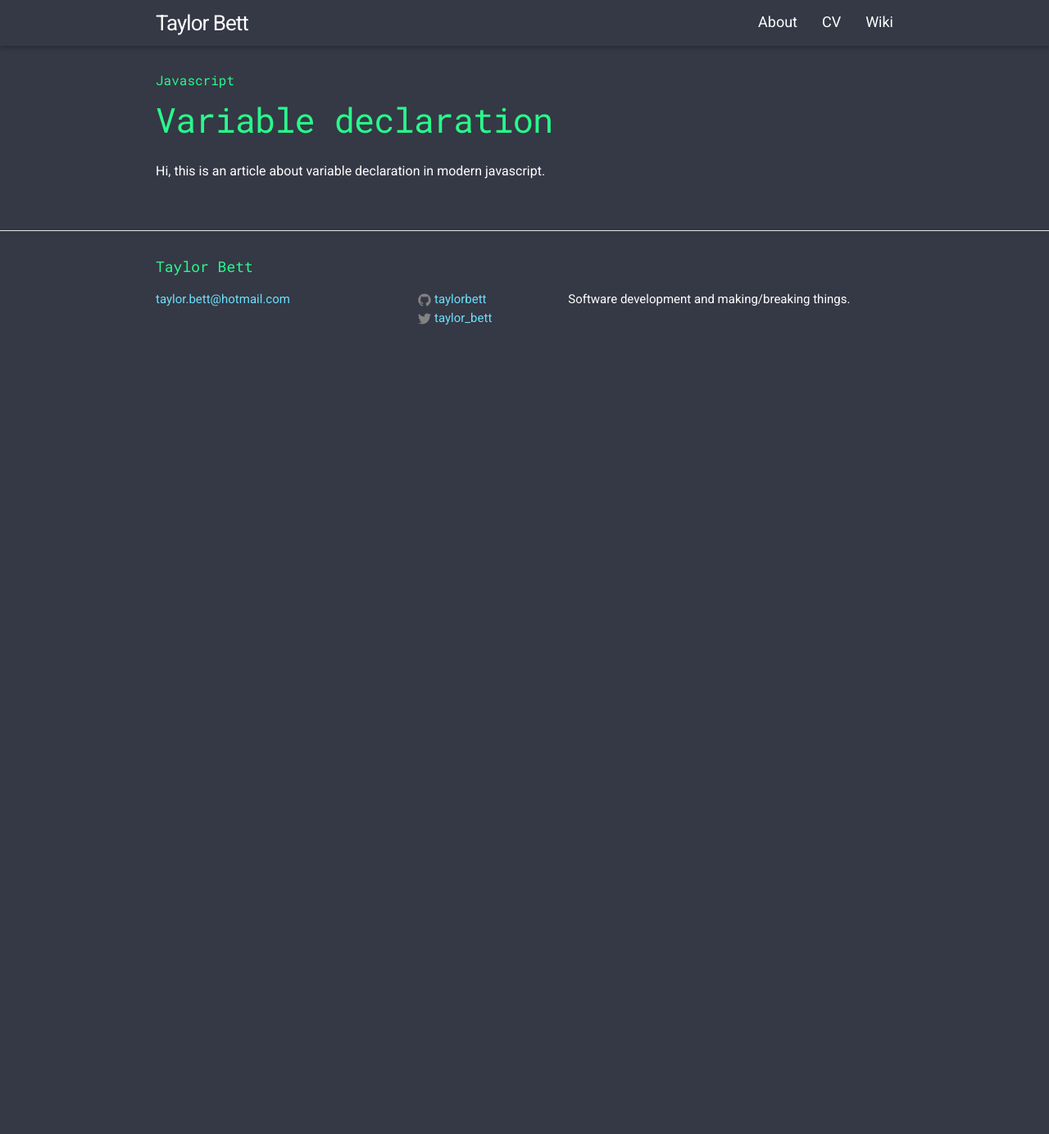
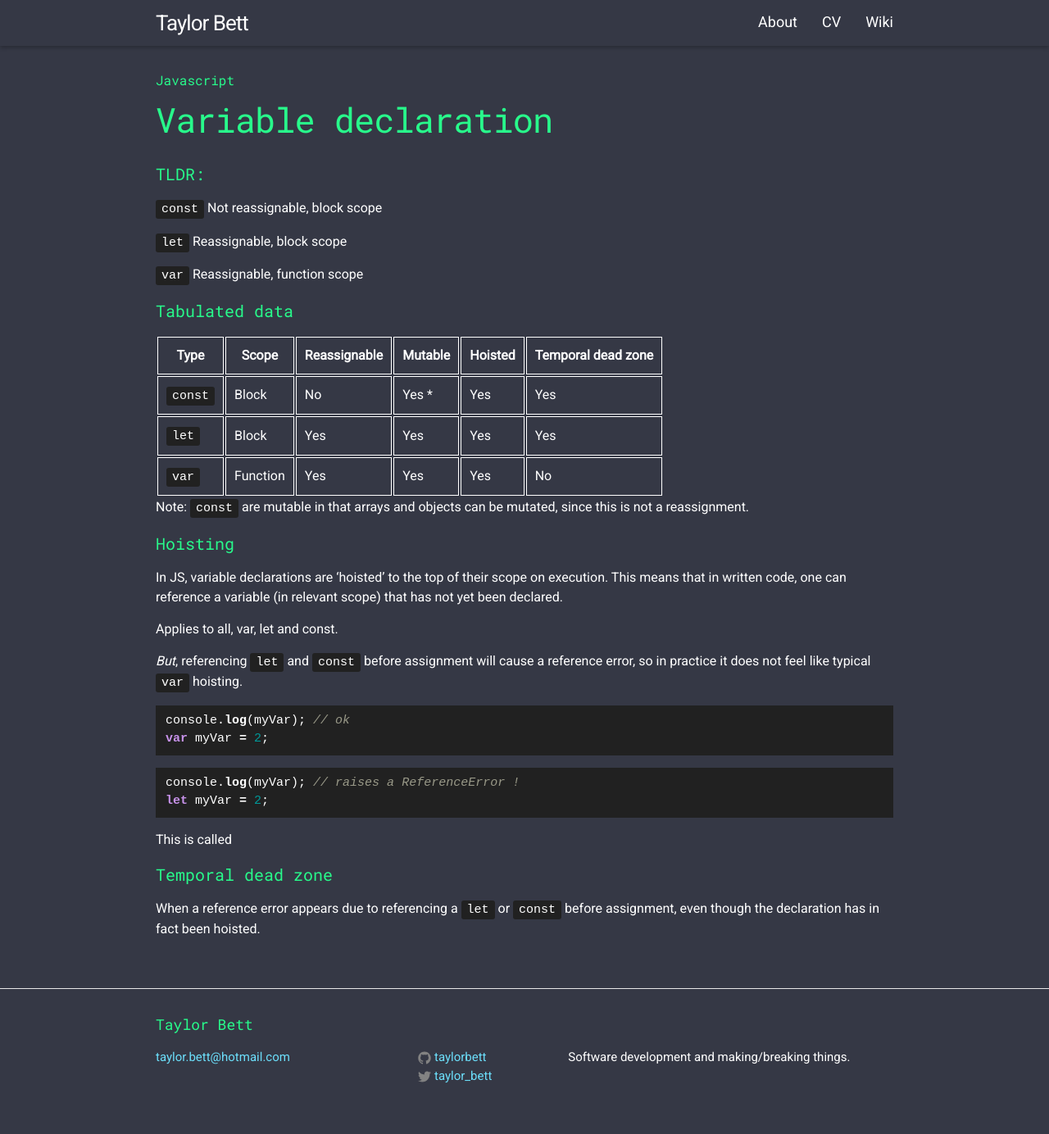
Before and after one commit to TaylorBett/taylorbett.github.io, a Jekyll site: the page built from wiki/js/variable-declaration.md, in a window 1280 px wide. Shown: the whole page at 82% size. Built offline with Jekyll 4.4.1, drawn with Linux system fonts in a browser that asks for light colours; before the commit the page ends 900 px from its top, so only the background shows below that.

Commit message:
Add variable declaration wiki page

````diff
--- a/wiki/js/variable-declaration.md
+++ b/wiki/js/variable-declaration.md
@@ -7,4 +7,45 @@ parent:
     link: /wiki/javascript
 ---
 
-Hi, this is an article about variable declaration in modern javascript.
+#### TLDR:
+
+`const` Not reassignable, block scope
+
+`let` Reassignable, block scope
+
+`var` Reassignable, function scope
+
+#### Tabulated data
+
+| Type          | Scope    | Reassignable  | Mutable     | Hoisted      | Temporal dead zone |
+| ------------- |----------|---------------|
+| `const`       | Block    | No            | Yes *       | Yes          | Yes                |
+| `let`         | Block    | Yes           | Yes         | Yes          | Yes                |
+| `var`         | Function | Yes           | Yes         | Yes          | No                 |
+
+
+Note: `const` are mutable in that arrays and objects can be mutated, since this is not a reassignment.
+
+#### Hoisting
+
+In JS, variable declarations are 'hoisted' to the top of their scope on execution. This means that in written code, one can reference a variable (in relevant scope) that has not yet been declared.
+
+Applies to all, var, let and const.
+
+*But*, referencing `let` and `const` before assignment will cause a reference error, so in practice it does not feel like typical `var` hoisting.
+
+```javascript
+console.log(myVar); // ok
+var myVar = 2;
+```
+
+```javascript
+console.log(myVar); // raises a ReferenceError !
+let myVar = 2;
+```
+
+This is called
+
+#### Temporal dead zone
+
+When a reference error appears due to referencing a `let` or `const` before assignment, even though the declaration has in fact been hoisted.
````
